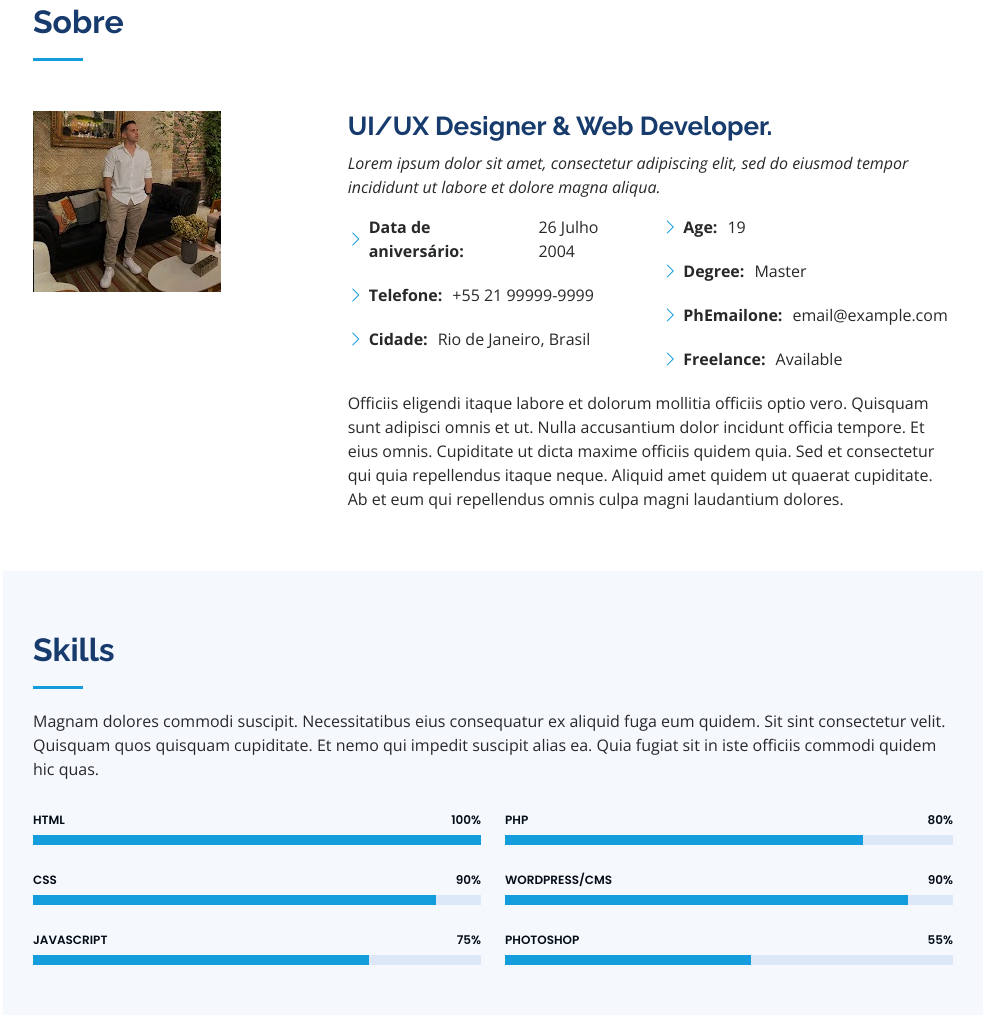
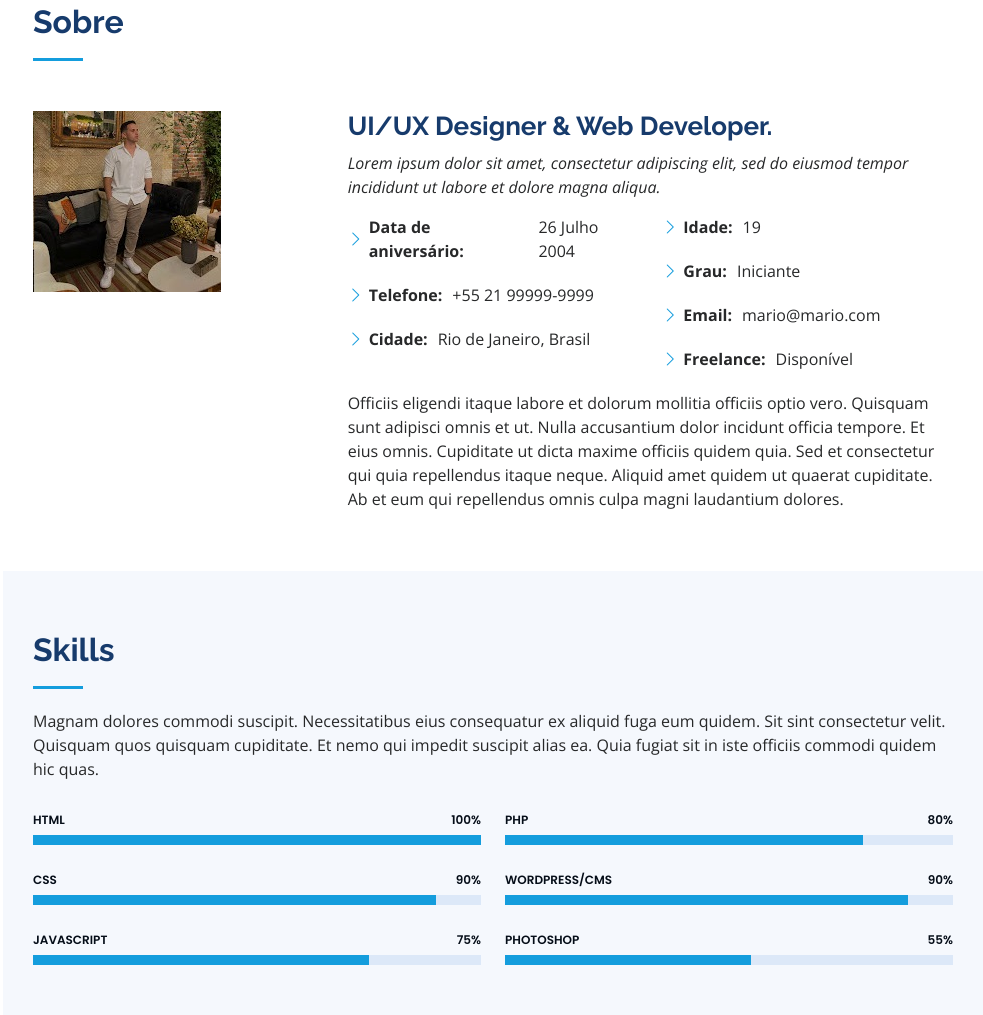
Before and after one commit to mariogsa/projeto-portfolio-faculdade, a plain HTML site: page index.html in a window 1280 px wide. Shown: the part 857-1872 px from the top of the page, without its empty margins (297-1280 px from the left). Drawn offline with nearby package versions, Linux system fonts and the light colour scheme.

Commit message:
Tradução da segunda parte conteúdo sobre

```diff
--- a/index.html
+++ b/index.html
@@ -107,10 +107,10 @@
               </div>
               <div class="col-lg-6">
                 <ul>
-                  <li><i class="bi bi-chevron-right"></i> <strong>Age:</strong> <span>19</span></li>
-                  <li><i class="bi bi-chevron-right"></i> <strong>Degree:</strong> <span>Master</span></li>
-                  <li><i class="bi bi-chevron-right"></i> <strong>PhEmailone:</strong> <span>email@example.com</span></li>
-                  <li><i class="bi bi-chevron-right"></i> <strong>Freelance:</strong> <span>Available</span></li>
+                  <li><i class="bi bi-chevron-right"></i> <strong>Idade:</strong> <span>19</span></li>
+                  <li><i class="bi bi-chevron-right"></i> <strong>Grau:</strong> <span>Iniciante</span></li>
+                  <li><i class="bi bi-chevron-right"></i> <strong>Email:</strong> <span>mario@mario.com</span></li>
+                  <li><i class="bi bi-chevron-right"></i> <strong>Freelance:</strong> <span>Disponível</span></li>
                 </ul>
               </div>
             </div>
```
